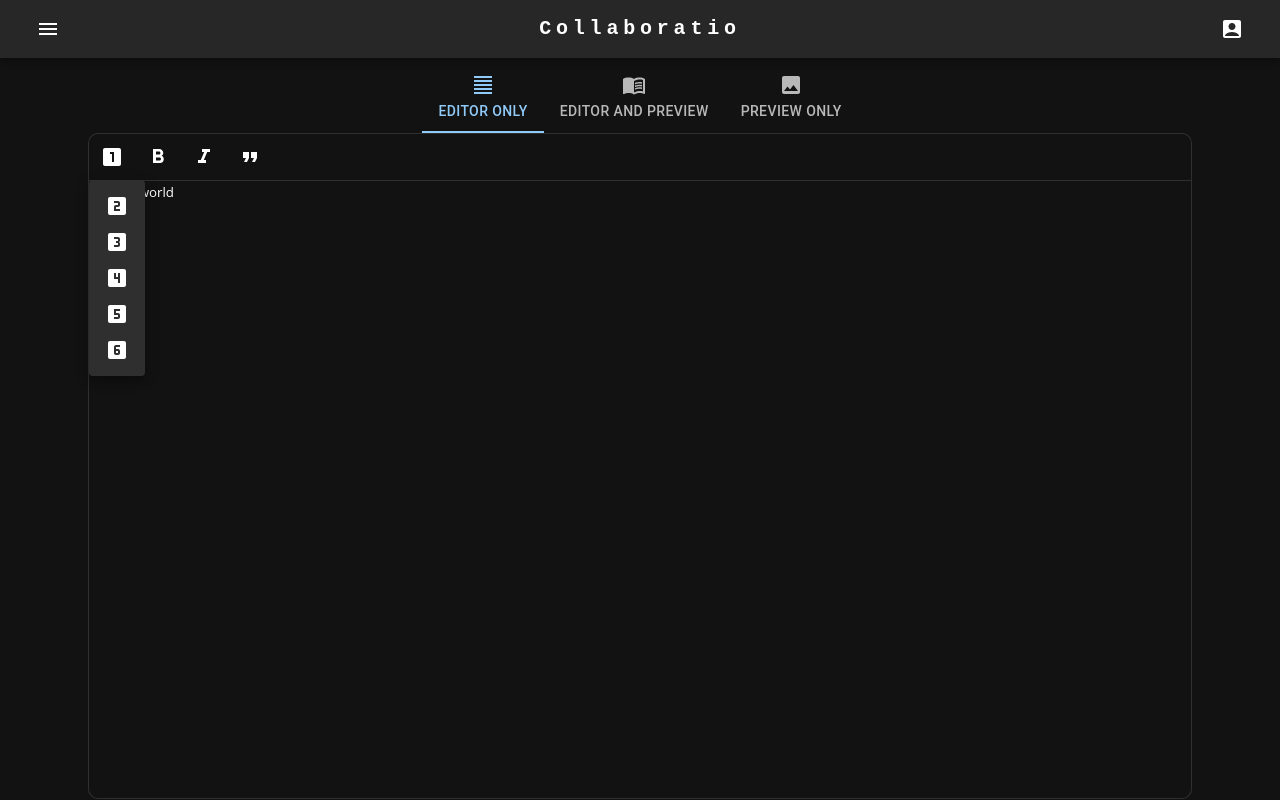
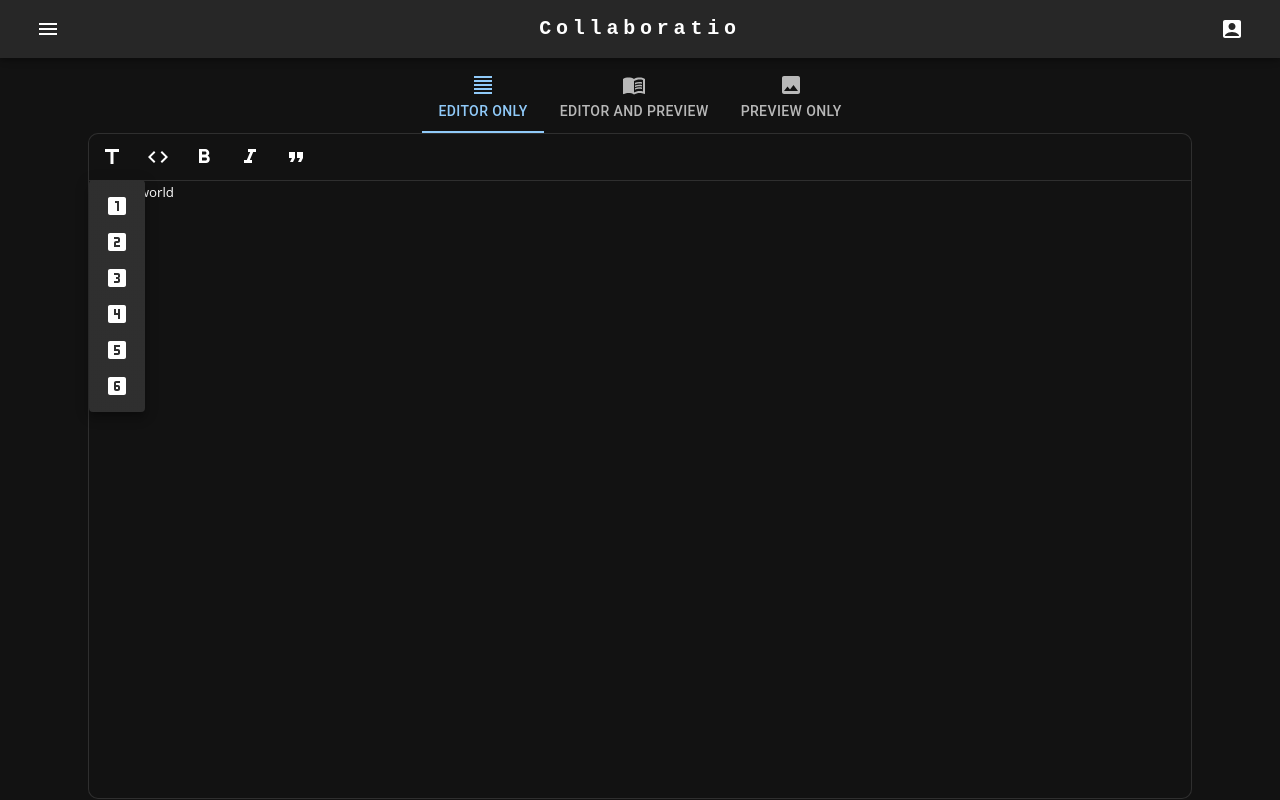
Before and after one commit to Libra-foundation/Collaboratio, a React (Vite) app: page / in a window 1280 px wide. Both pictures are taken after a click on the button 112 px from the left and 157 px from the top of the page. Built offline with nearby package versions, Linux system fonts and the light colour scheme; the HTML template or start-up script is replaced by a standard one.

Commit message:
Divide component and map options

```diff
--- /dev/null
+++ b/src/Components/MarkdownComponent/ButtonsTextareaComponent/ButtonsMapComponent/ButtonsMapComponent.tsx
@@ -0,0 +1,25 @@
+import React from "react";
+import FormatBoldIcon from "@mui/icons-material/FormatBold";
+import FormatItalicIcon from "@mui/icons-material/FormatItalic";
+import FormatQuoteIcon from "@mui/icons-material/FormatQuote";
+import {Container, ToggleButton} from "@mui/material";
+
+export default function ButtonsMapComponent(): JSX.Element {
+  const PREVIEW_BUTTON: Array<{value: string; icon: JSX.Element}> = [
+    {value: "bold", icon: <FormatBoldIcon />},
+    {value: "italic", icon: <FormatItalicIcon />},
+    {value: "quote", icon: <FormatQuoteIcon />},
+  ];
+
+  return (
+    <Container sx={{padding: "0 !important"}}>
+      {PREVIEW_BUTTON.map((icons: {value: string; icon: JSX.Element}) => {
+        return (
+          <ToggleButton key={icons.value} value={icons.value} sx={{border: 0}}>
+            {icons.icon}
+          </ToggleButton>
+        );
+      })}
+    </Container>
+  );
+}
--- /dev/null
+++ b/src/Components/MarkdownComponent/ButtonsTextareaComponent/ButtonsTextareaComponent.tsx
@@ -0,0 +1,41 @@
+import React from "react";
+import {ToggleButton, ToggleButtonGroup} from "@mui/material";
+import CodeIcon from "@mui/icons-material/Code";
+import ButtonsMapComponent from "./ButtonsMapComponent/ButtonsMapComponent";
+import TitleMapComponent from "./TitleMapComponent/TitleMapComponent";
+import TitleIcon from "@mui/icons-material/Title";
+
+export default function ButtonsTextareaComponent(): JSX.Element {
+  const [ANCHOR_EL, SetAnchorEl] = React.useState<HTMLElement | null>(null);
+
+  const IS_OPEN: boolean = Boolean(ANCHOR_EL);
+
+  const HandleClick = (event: React.MouseEvent<HTMLElement, MouseEvent>) => {
+    SetAnchorEl(event.currentTarget);
+  };
+
+  const HandleClose = (): void => {
+    SetAnchorEl(null);
+  };
+
+  return (
+    <ToggleButtonGroup sx={{width: "auto"}}>
+      <ToggleButton
+        value="ChooseTitleWeight"
+        onClick={HandleClick}
+        sx={{border: "0"}}
+      >
+        <TitleIcon />
+      </ToggleButton>
+      <TitleMapComponent
+        isOpen={IS_OPEN}
+        anchorEl={ANCHOR_EL}
+        HandleClose={HandleClose}
+      />
+      <ToggleButton value="" sx={{border: 0}}>
+        <CodeIcon />
+      </ToggleButton>
+      <ButtonsMapComponent />
+    </ToggleButtonGroup>
+  );
+}
--- /dev/null
+++ b/src/Components/MarkdownComponent/ButtonsTextareaComponent/CodeSnippetMapComponent/CodeSnippetMapComponent.tsx
@@ -0,0 +1,5 @@
+import React from "react";
+
+export default function CodeSnippetMapComponent() {
+  return <div />;
+}
--- /dev/null
+++ b/src/Components/MarkdownComponent/ButtonsTextareaComponent/TitleMapComponent/TitleMapComponent.tsx
@@ -0,0 +1,37 @@
+import React from "react";
+import {Menu, MenuItem} from "@mui/material";
+import LooksOneIcon from "@mui/icons-material/LooksOne";
+import LooksTwoIcon from "@mui/icons-material/LooksTwo";
+import Looks3Icon from "@mui/icons-material/Looks3";
+import Looks4Icon from "@mui/icons-material/Looks4";
+import Looks5Icon from "@mui/icons-material/Looks5";
+import Looks6Icon from "@mui/icons-material/Looks6";
+
+interface TitleMapComponentProps {
+  isOpen: boolean;
+  anchorEl: HTMLElement | null;
+  HandleClose: () => void;
+}
+
+export default function TitleMapComponent(
+  props: TitleMapComponentProps
+): JSX.Element {
+  const {isOpen, anchorEl, HandleClose} = props;
+
+  const MENU_ITEM_TITLES: Array<{icon: JSX.Element}> = [
+    {icon: <LooksOneIcon />},
+    {icon: <LooksTwoIcon />},
+    {icon: <Looks3Icon />},
+    {icon: <Looks4Icon />},
+    {icon: <Looks5Icon />},
+    {icon: <Looks6Icon />},
+  ];
+
+  return (
+    <Menu open={isOpen} anchorEl={anchorEl} onClose={HandleClose}>
+      {MENU_ITEM_TITLES.map((menu_item, key) => {
+        return <MenuItem key={key}>{menu_item.icon}</MenuItem>;
+      })}
+    </Menu>
+  );
+}
--- a/src/Components/MarkdownComponent/MarkdownComponent.tsx
+++ b/src/Components/MarkdownComponent/MarkdownComponent.tsx
@@ -22,6 +22,9 @@ import Looks6Icon from "@mui/icons-material/Looks6";
 import FormatBoldIcon from "@mui/icons-material/FormatBold";
 import FormatItalicIcon from "@mui/icons-material/FormatItalic";
 import FormatQuoteIcon from "@mui/icons-material/FormatQuote";
+import CodeIcon from "@mui/icons-material/Code";
+import TitleIcon from "@mui/icons-material/Title";
+import ButtonsTextareaComponent from "./ButtonsTextareaComponent/ButtonsTextareaComponent";
 
 interface MarkdownComponentProps {
   mode: string;
@@ -86,63 +89,12 @@ export default function MarkdownComponent(
     };
   };
 
-  const [anchorEl, setAnchorEl] = React.useState<null | HTMLElement>(null);
-  const open = Boolean(anchorEl);
-  const handleClick = (event: React.MouseEvent<HTMLButtonElement>) => {
-    setAnchorEl(event.currentTarget);
-  };
-  const handleClose = () => {
-    setAnchorEl(null);
-  };
-
-  const PREVIEW_BUTTON: Array<{value: string; icon: JSX.Element}> = [
-    {value: "bold", icon: <FormatBoldIcon />},
-    {value: "italic", icon: <FormatItalicIcon />},
-    {value: "quote", icon: <FormatQuoteIcon />},
-  ];
-
   return (
     <Container
       sx={{width: "100%", height: "90%", display: "flex", flexDirection: "row"}}
     >
       <Paper variant="outlined" square={false} sx={Size().textarea}>
-        <ToggleButtonGroup sx={{width: "auto"}}>
-          <ToggleButton
-            value="ChooseTitleWeight"
-            onClick={handleClick}
-            sx={{border: "0"}}
-          >
-            <LooksOneIcon />
-          </ToggleButton>
-          <Menu open={open} anchorEl={anchorEl} onClose={handleClose}>
-            <MenuItem>
-              <LooksTwoIcon />
-            </MenuItem>
-            <MenuItem>
-              <Looks3Icon />
-            </MenuItem>
-            <MenuItem>
-              <Looks4Icon />
-            </MenuItem>
-            <MenuItem>
-              <Looks5Icon />
-            </MenuItem>
-            <MenuItem>
-              <Looks6Icon />
-            </MenuItem>
-          </Menu>
-          {PREVIEW_BUTTON.map((icons) => {
-            return (
-              <ToggleButton
-                key={icons.value}
-                value={icons.value}
-                sx={{border: 0}}
-              >
-                {icons.icon}
-              </ToggleButton>
-            );
-          })}
-        </ToggleButtonGroup>
+        <ButtonsTextareaComponent />
         <Divider />
         <textarea
           value={MARKDOWN_INPUT}
```
